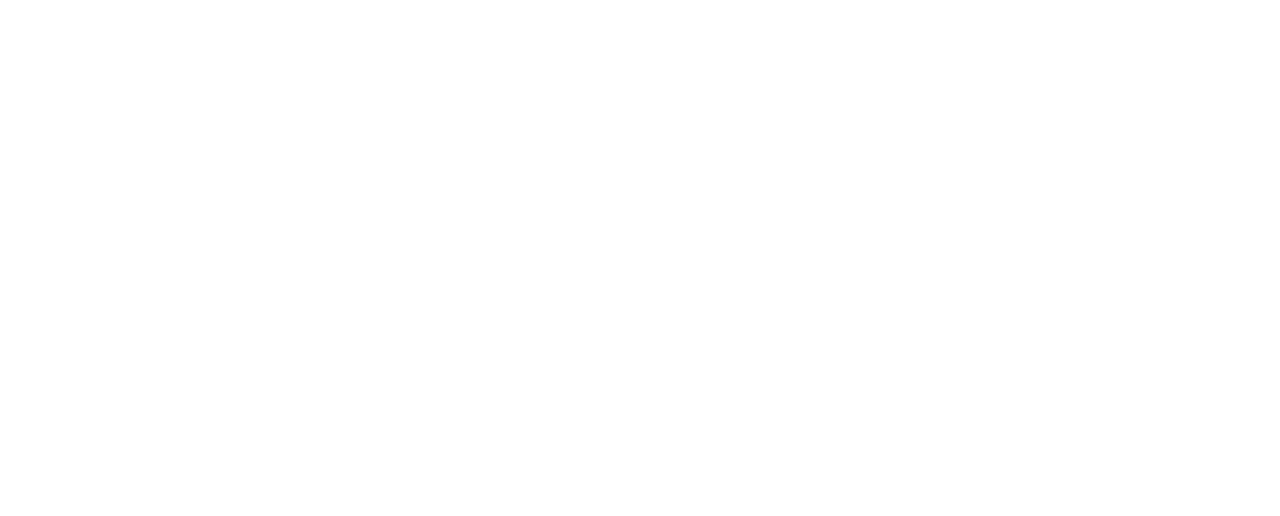
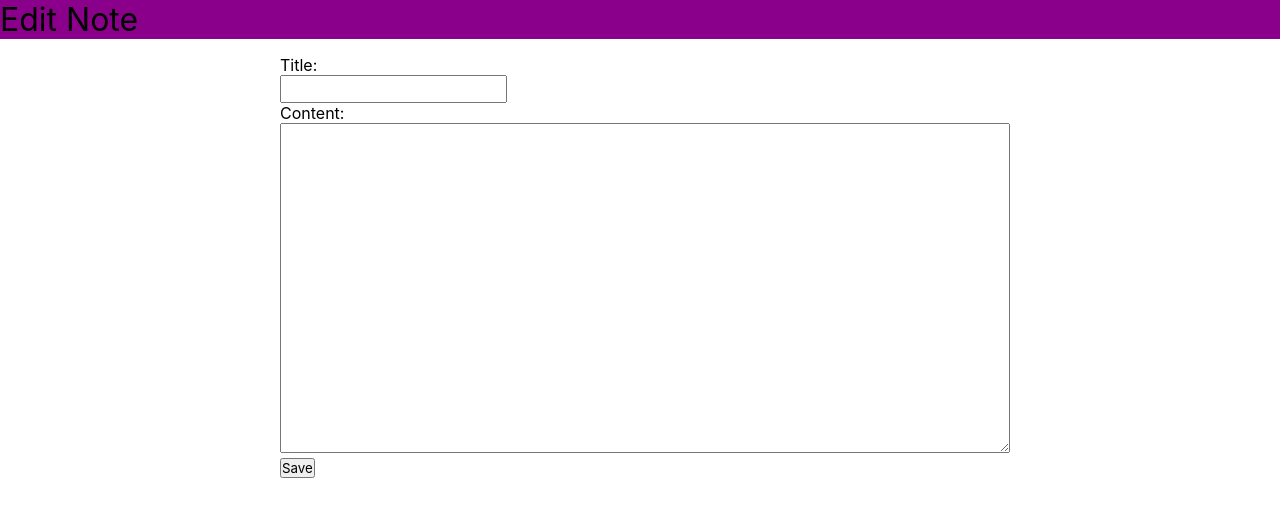
Before and after one commit to roboteng/mvp, a React (Create React App) app: page /edit/1 in a window 1280 px wide. Shown: the top 516 px of the page. Built offline with nearby package versions, Linux system fonts and the light colour scheme; no server answers.

Commit message:
finished client code for editing notes

```diff
--- a/src/App.tsx
+++ b/src/App.tsx
@@ -3,6 +3,7 @@
 import api from './api';
 import './App.css';
 import Note from './models/Note';
+import EditNote from './routes/NewNote/EditNote';
 import NewNote from './routes/NewNote/NewNote';
 import ViewAll from './routes/ViewAll/ViewAll';
 
@@ -10,10 +11,16 @@
   const saveNote = async (note: Note) => {
     await api.saveNote(note);
   }
+  const editNote = async (id: number, note: Note) => {
+    await api.editNote(id, note)
+  }
   return (
     <Router >
       <Route exact={true} path="/" component={ViewAll} />
       <Route exact={true} path="/new" component={() => <NewNote saveNote={saveNote}
+      />} />
+      <Route exact={false} path="/edit/:id" component={() => <EditNote
+        editNote={editNote}
       />} />
     </Router>
   );
--- a/src/api.ts
+++ b/src/api.ts
@@ -13,6 +13,12 @@
   deleteNote: (id: number) => {
     return axios.delete(`/api/note/${id}`)
   },
+  editNote: (id: number, note: Note) => {
+    return axios.put(`/api/note/${id}`, note);
+  },
+  getNote: (id: number): Promise<SavedNote> => {
+    return axios.get(`/api/note/${id}`);
+  }
 };
 
 export default api;
--- /dev/null
+++ b/src/routes/NewNote/EditNote.tsx
@@ -0,0 +1,36 @@
+import Note from '../../models/Note';
+import { useHistory, useParams } from 'react-router-dom';
+import NoteEditor from './NoteEditor';
+import { useEffect, useState } from 'react';
+import SavedNote from '../../models/SavedNote';
+import api from '../../api';
+
+interface EditNoteProps {
+  editNote: (id: number, note: Note) => void,
+}
+
+export default function EditNote(props: EditNoteProps) {
+  const history = useHistory();
+  const id = parseInt(useParams<{ id: string }>().id);
+  console.log(id);
+
+  const [note, setNote] = useState<SavedNote | null>(null);
+  useEffect(() => {
+    (async() => {
+      const n = await api.getNote(id);
+      setNote(n);
+    })();
+  }, [id]);
+
+  return (
+    <NoteEditor
+      title="Edit Note"
+      startingTitle={note?.title || ""}
+      startingContent={note?.content || ""}
+      onSave={(note) => {
+        props.editNote(id, note);
+        history.push("/");
+      }}
+    />
+  );
+}
--- a/src/routes/NewNote/NewNote.tsx
+++ b/src/routes/NewNote/NewNote.tsx
@@ -1,50 +1,22 @@
-import './NewNote.css';
-import '../../Global.css';
-import { useState } from 'react';
 import Note from '../../models/Note';
 import { useHistory } from 'react-router-dom';
+import NoteEditor from './NoteEditor';
 
 interface NewNoteProps {
   saveNote: (note: Note) => void,
 }
 
 export default function NewNote(props: NewNoteProps) {
-  const [title, setTitle] = useState<string>('');
-  const [content, setContent] = useState<string>('');
   const history = useHistory();
   return (
-    <>
-      <div className="header">
-        <h1>New Note</h1>
-      </div>
-      <main>
-        <div>
-          <label className="new-note-field">
-            <p>Title:</p>
-            <input
-              type="text"
-              className="input"
-              value={title}
-              onChange={(e) => setTitle(e.target.value)}
-            ></input>
-          </label>
-          <label className="new-note-field">
-            <p>Content:</p>
-            <textarea
-              rows={20}
-              className="input"
-              value={content}
-              onChange={(e) => setContent(e.target.value)}
-            ></textarea>
-          </label>
-          <button
-            onClick={() => {
-              props.saveNote({ title, content });
-              history.push('/');
-            }}
-          >Save</button>
-        </div>
-      </main>
-    </>
+    <NoteEditor
+      title="New Note"
+      startingTitle=""
+      startingContent=""
+      onSave={(note) => {
+        props.saveNote(note);
+        history.push("/");
+      }}
+    />
   );
 }
--- /dev/null
+++ b/src/routes/NewNote/NoteEditor.tsx
@@ -0,0 +1,52 @@
+import './NewNote.css';
+import '../../Global.css';
+import { useState } from "react";
+import Note from "../../models/Note";
+
+interface NoteEditorProps {
+  title: string,
+  startingTitle: string,
+  startingContent: string,
+  onSave: (note: Note) => void
+}
+
+function NoteEditor(props: NoteEditorProps) {
+  const [title, setTitle] = useState<string>(props.startingTitle);
+  const [content, setContent] = useState<string>(props.startingContent);
+  return (
+    <>
+      <div className="header">
+        <h1>{props.title}</h1>
+      </div>
+      <main>
+        <div>
+          <label className="new-note-field">
+            <p>Title:</p>
+            <input
+              type="text"
+              className="input"
+              value={title}
+              onChange={(e) => setTitle(e.target.value)}
+            ></input>
+          </label>
+          <label className="new-note-field">
+            <p>Content:</p>
+            <textarea
+              rows={20}
+              className="input"
+              value={content}
+              onChange={(e) => setContent(e.target.value)}
+            ></textarea>
+          </label>
+          <button
+            onClick={() => {
+              props.onSave({ title, content });
+            }}
+          >Save</button>
+        </div>
+      </main>
+    </>
+  );
+}
+
+export default NoteEditor;
--- a/src/routes/ViewAll/ViewAll.tsx
+++ b/src/routes/ViewAll/ViewAll.tsx
@@ -1,5 +1,5 @@
 import { useEffect, useState } from "react";
-import { Link } from "react-router-dom";
+import { useHistory, Link } from "react-router-dom";
 import api from "../../api";
 import '../../Global.css';
 import SavedNote from "../../models/SavedNote";
@@ -18,6 +18,8 @@
 
   useEffect(updateList, []);
 
+  const history = useHistory();
+
   return <>
     <div className="header">
       <h1>All Notes</h1>
@@ -26,7 +28,9 @@
       {notes.map((note) => {
         return <NoteTile
           note={note}
-          editCallback={() => console.log('edit')}
+          editCallback={() => {
+            history.push(`/edit/${note.id}`)
+          }}
           deleteCallback={() => {
             api.deleteNote(note.id)
               .then(updateList)
```
